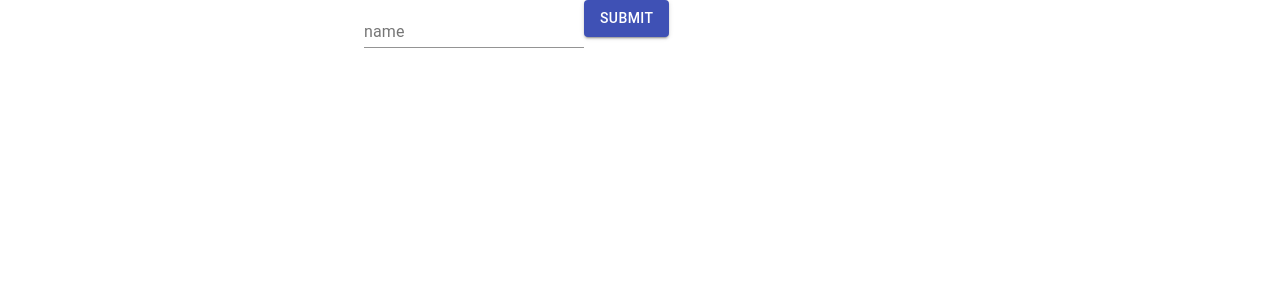
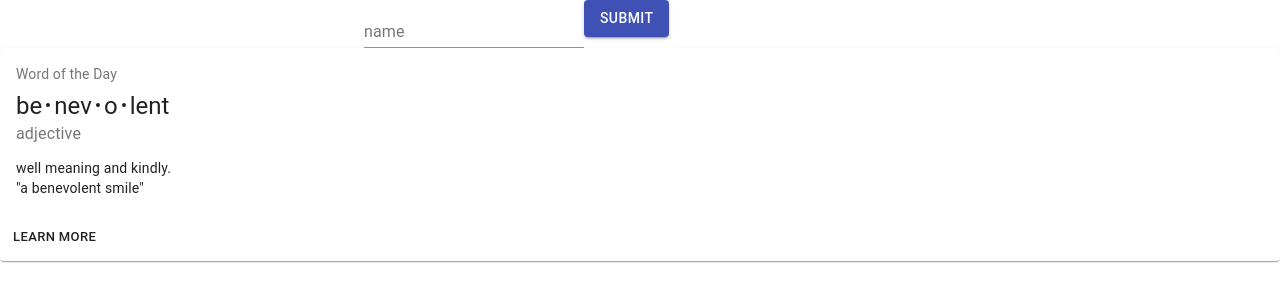
Before and after one commit to FScoward/time-is-money, a React (Create React App) app in the folder web/: page / in a window 1280 px wide. Shown: the top 302 px of the page. Built offline with nearby package versions, Linux system fonts and the light colour scheme.

Commit message:
task card

```diff
--- /dev/null
+++ b/web/src/TaskBox.tsx
@@ -0,0 +1,16 @@
+import React from "react";
+import TaskForm from "./TaskForm"
+import TaskCard from "./TaskCard"
+
+class TaskBox extends React.Component {
+  render() {
+    return (
+      <>
+        <TaskForm />
+        <TaskCard />
+      </>
+    )
+  }
+};
+
+export default TaskBox;
--- /dev/null
+++ b/web/src/TaskCard.tsx
@@ -0,0 +1,54 @@
+import React from 'react';
+import { makeStyles } from '@material-ui/core/styles';
+import Card from '@material-ui/core/Card';
+import CardActions from '@material-ui/core/CardActions';
+import CardContent from '@material-ui/core/CardContent';
+import Button from '@material-ui/core/Button';
+import Typography from '@material-ui/core/Typography';
+
+const useStyles = makeStyles({
+  root: {
+    minWidth: 275,
+  },
+  bullet: {
+    display: 'inline-block',
+    margin: '0 2px',
+    transform: 'scale(0.8)',
+  },
+  title: {
+    fontSize: 14,
+  },
+  pos: {
+    marginBottom: 12,
+  },
+});
+
+export default function TaskCard() {
+
+  const classes = useStyles();
+  const bull = <span className={classes.bullet}>•</span>;
+
+  return (
+    <Card className={classes.root}>
+      <CardContent>
+        <Typography className={classes.title} color="textSecondary" gutterBottom>
+          Word of the Day
+        </Typography>
+        <Typography variant="h5" component="h2">
+          be{bull}nev{bull}o{bull}lent
+        </Typography>
+        <Typography className={classes.pos} color="textSecondary">
+          adjective
+        </Typography>
+        <Typography variant="body2" component="p">
+          well meaning and kindly.
+          <br />
+          {'"a benevolent smile"'}
+        </Typography>
+      </CardContent>
+      <CardActions>
+        <Button size="small">Learn More</Button>
+      </CardActions>
+    </Card>
+  );
+}
--- a/web/src/index.tsx
+++ b/web/src/index.tsx
@@ -2,13 +2,14 @@
 import ReactDOM from 'react-dom';
 import './index.css';
 import App from './App';
-import TaskForm from './TaskForm';
+import TaskBox from './TaskBox';
+
 import reportWebVitals from './reportWebVitals';
 
 ReactDOM.render(
   <React.StrictMode>
     {/* <App /> */}
-    <TaskForm />
+    <TaskBox />
   </React.StrictMode>,
   document.getElementById('root')
 );
```
Also changed, not shown: 1 other file (tests, documents, lock files or other folders).
